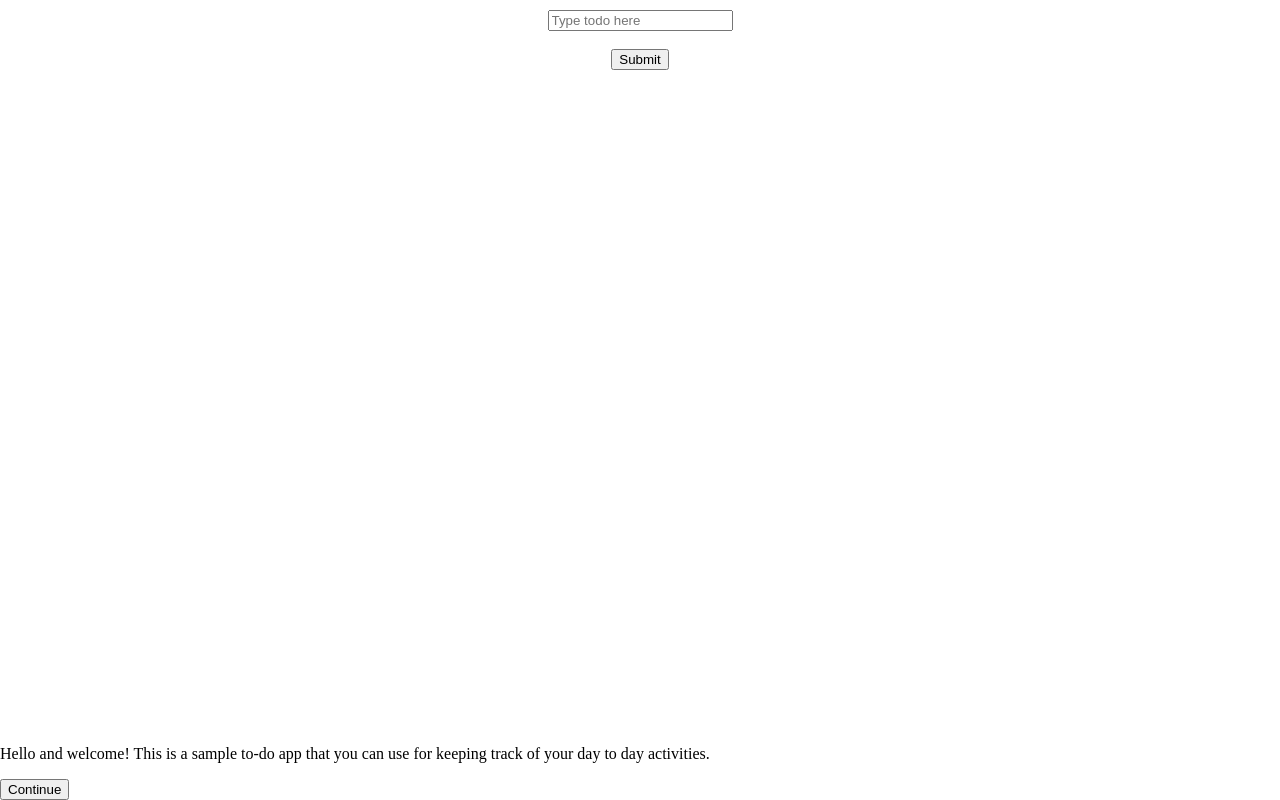
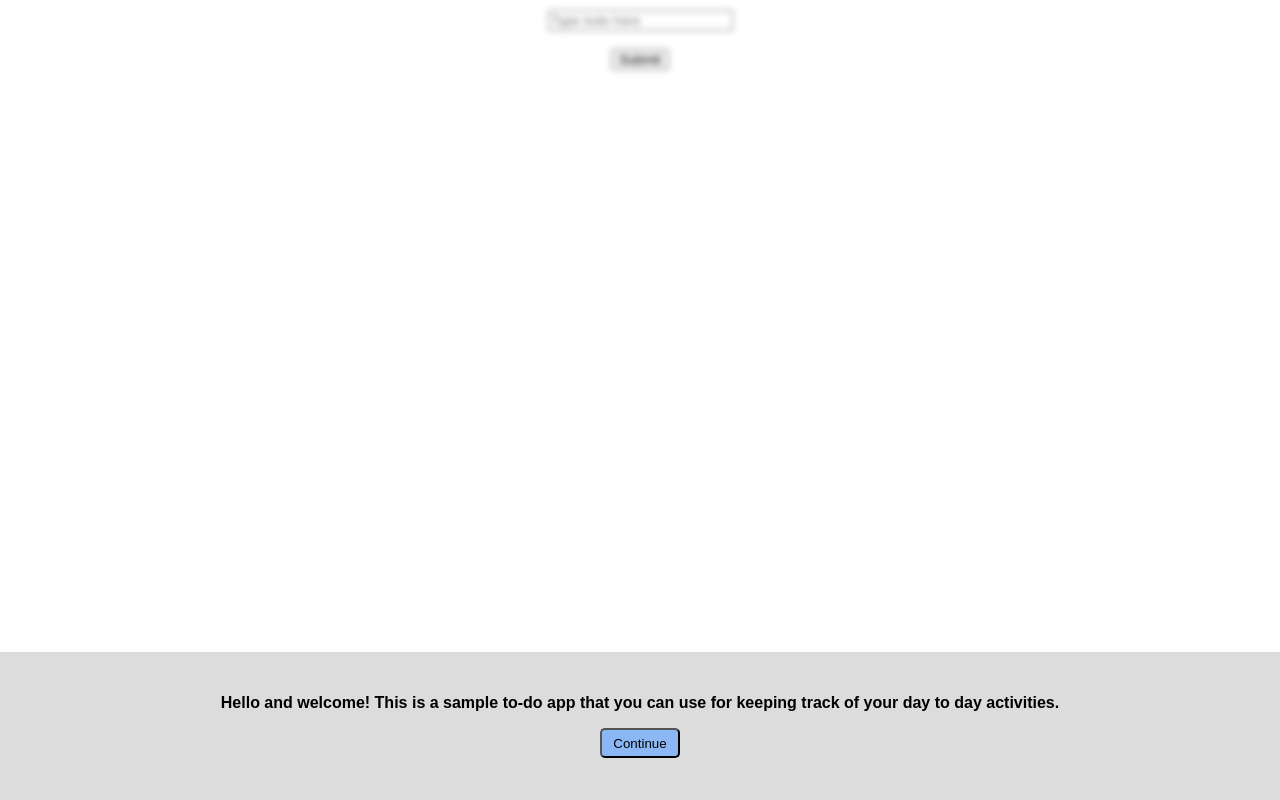
Before and after one commit to abhishekshahane/Todo-App, a plain HTML site: page index.html in a window 1280 px wide. Drawn offline with nearby package versions, Linux system fonts and the light colour scheme.

Commit message:
added footer+blur

```diff
--- a/style.css
+++ b/style.css
@@ -1,11 +1,34 @@
 body{
     margin:0;
     padding:0;
+    overflow:hidden;
+}
+body > *:not(#footer) {
+  filter: blur(3px);
 }
 #footer{
     position:absolute;
     bottom:0;
     width:100%;
+    background-color:#DCDCDC;
+    height: calc(18vh + 4px);
+    font-family:sans-serif, arial;
+    font-weight:bold;
+    text-align:center;
+}
+#footer-1{
+    margin-top: calc((18vh + 4px) / 3.5);
+}
+@media only screen and (min-height:1200px){
+   #footer-1{
+        margin-top: calc((18vh + 4px) / 2.5);
+    }
+}
+#footer-2{
+    background-color:#8bb8f4;
+    height:30px;
+    width:80px;
+    border-radius:5px;
 }
 #list > li{
     word-wrap:break-word;
@@ -24,6 +47,7 @@ body{
     list-style-type:none;
     height:calc(62vh + 15px);
     width:calc(30vw + 10px);
+
     overflow:auto;
 }
 #list::-webkit-scrollbar
```
